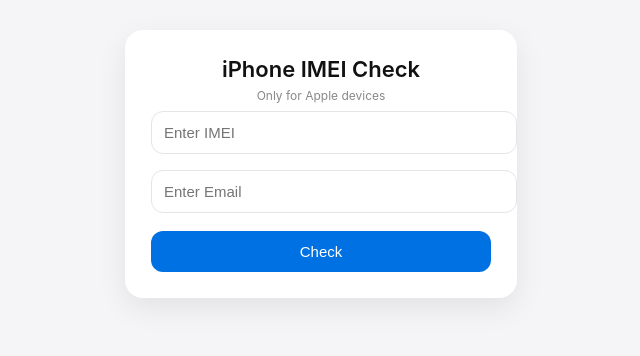
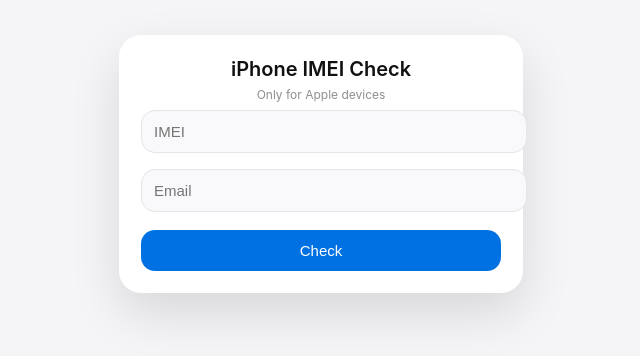
Before and after one commit to 1Chip-support/imei-info, a website: page index.html in a window 1280 px wide. Shown: the part 236-592 px from the top of the page, without its empty margins (319-959 px from the left). Drawn offline with Linux system fonts and the light colour scheme.

Commit message:
fix api + add price

```diff
--- a/index.html
+++ b/index.html
@@ -2,7 +2,7 @@
 <html>
 <head>
 <meta charset="UTF-8">
-<meta name="viewport" content="width=device-width, initial-scale=1.0">
+<meta name="viewport" content="width=device-width, initial-scale=1.0, maximum-scale=1.0, user-scalable=no">
 <title>iPhone IMEI Check</title>
 
 <style>
@@ -14,46 +14,54 @@ body{
   justify-content:center;
   align-items:center;
   height:100vh;
+  overflow:hidden; /* ❗ фикс без скролла */
 }
 
+/* 📱 iPhone frame feel */
 .card{
-  width:340px;
+  width:360px;              /* фикс как iPhone */
+  max-width:90%;
   background:white;
-  padding:26px;
-  border-radius:18px;
-  box-shadow:0 10px 30px rgba(0,0,0,0.08);
+  padding:22px;
+  border-radius:22px;
+  box-shadow:0 20px 50px rgba(0,0,0,0.12);
   text-align:center;
 }
 
+/* title */
 h2{
   margin:0;
-  font-size:22px;
+  font-size:20px;
   font-weight:600;
   color:#111;
 }
 
+/* small ios subtitle */
 .small{
   margin-top:6px;
   font-size:12px;
-  color:#888;
+  color:#8e8e93;
 }
 
+/* inputs ios style */
 input{
   width:100%;
   padding:12px;
   margin:8px 0;
-  border-radius:12px;
-  border:1px solid #e5e5e5;
+  border-radius:14px;
+  border:1px solid #e5e5ea;
   outline:none;
   font-size:15px;
+  background:#f9f9fb;
 }
 
+/* buttons ios */
 button{
   width:100%;
   padding:12px;
   margin-top:10px;
   border:none;
-  border-radius:12px;
+  border-radius:14px;
   font-size:15px;
   cursor:pointer;
 }
@@ -68,32 +76,39 @@ button{
   color:white;
   display:none;
 }
+
+/* ❗ пустые поля слева/справа (illusion iPhone spacing) */
+.wrapper{
+  width:100%;
+  display:flex;
+  justify-content:center;
+}
 </style>
 </head>
 
 <body>
 
+<div class="wrapper">
+
 <div class="card">
 
   <h2>iPhone IMEI Check</h2>
-
   <div class="small">Only for Apple devices</div>
 
-  <input id="imei" placeholder="Enter IMEI">
-  <input id="email" placeholder="Enter Email">
+  <input id="imei" placeholder="IMEI">
+  <input id="email" placeholder="Email">
 
   <button class="check" onclick="check()">Check</button>
   <button id="payBtn" class="pay" onclick="pay()">Pay $1.99</button>
 
 </div>
 
+</div>
+
 <script>
-let imei = "";
-let email = "";
-
 function check(){
-  imei = document.getElementById("imei").value;
-  email = document.getElementById("email").value;
+  const imei = document.getElementById("imei").value;
+  const email = document.getElementById("email").value;
 
   if(!imei || !email){
     alert("Fill all fields");
```
